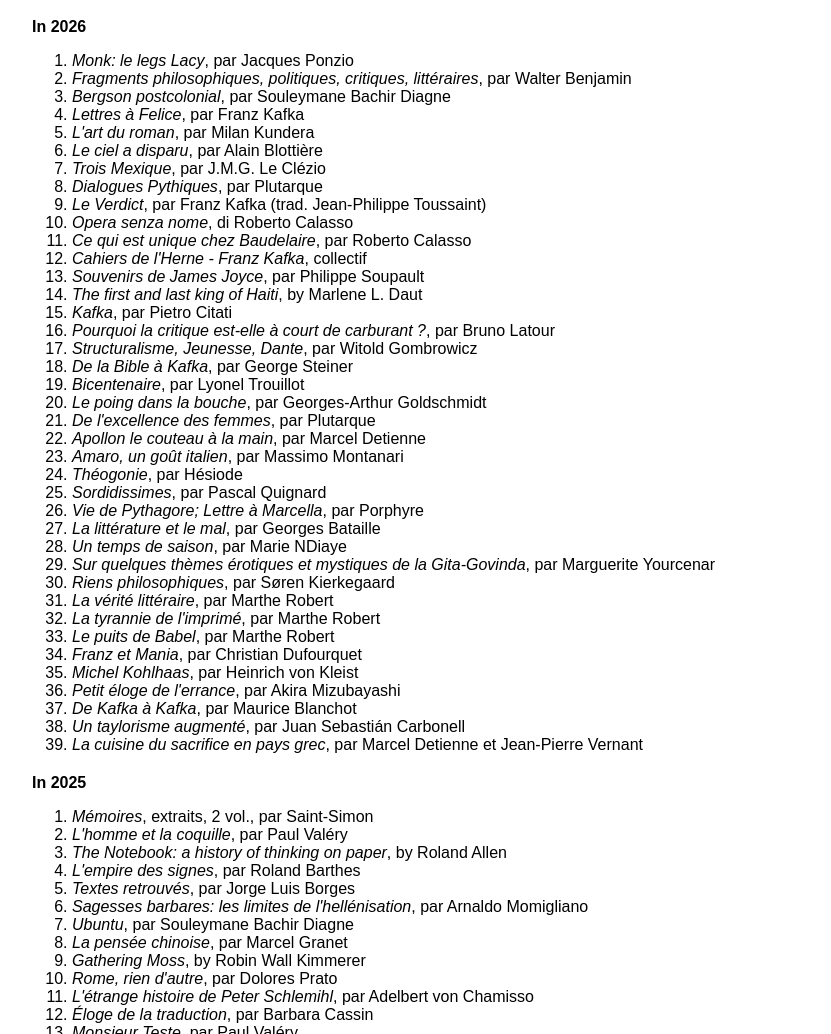
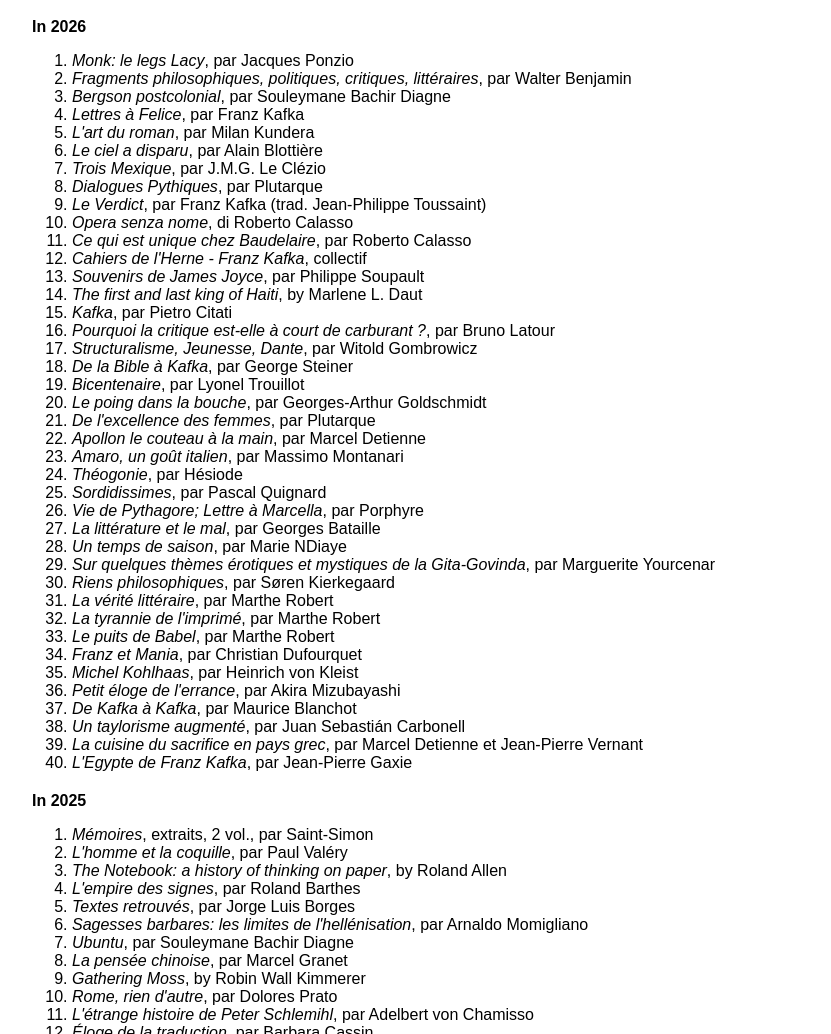
Before and after one commit to rgs/rgs.github.com, a plain HTML site: page books.html in a window 1280 px wide. Shown: the part 66-1100 px from the top of the page, without its empty margins (224-1055 px from the left). Drawn offline with Linux system fonts and the light colour scheme.

Commit message:
One more book about Kafka

```diff
--- a/books.html
+++ b/books.html
@@ -46,6 +46,7 @@
 <li><i>De Kafka &agrave; Kafka</i>, par Maurice Blanchot</li>
 <li><i>Un taylorisme augment&eacute;</i>, par Juan Sebasti&aacute;n Carbonell</li>
 <li><i>La cuisine du sacrifice en pays grec</i>, par Marcel Detienne et Jean-Pierre Vernant</li>
+<li><i>L'Egypte de Franz Kafka</i>, par Jean-Pierre Gaxie</li>
 </ol>
 <h4>In 2025</h4>
 <ol>
```
